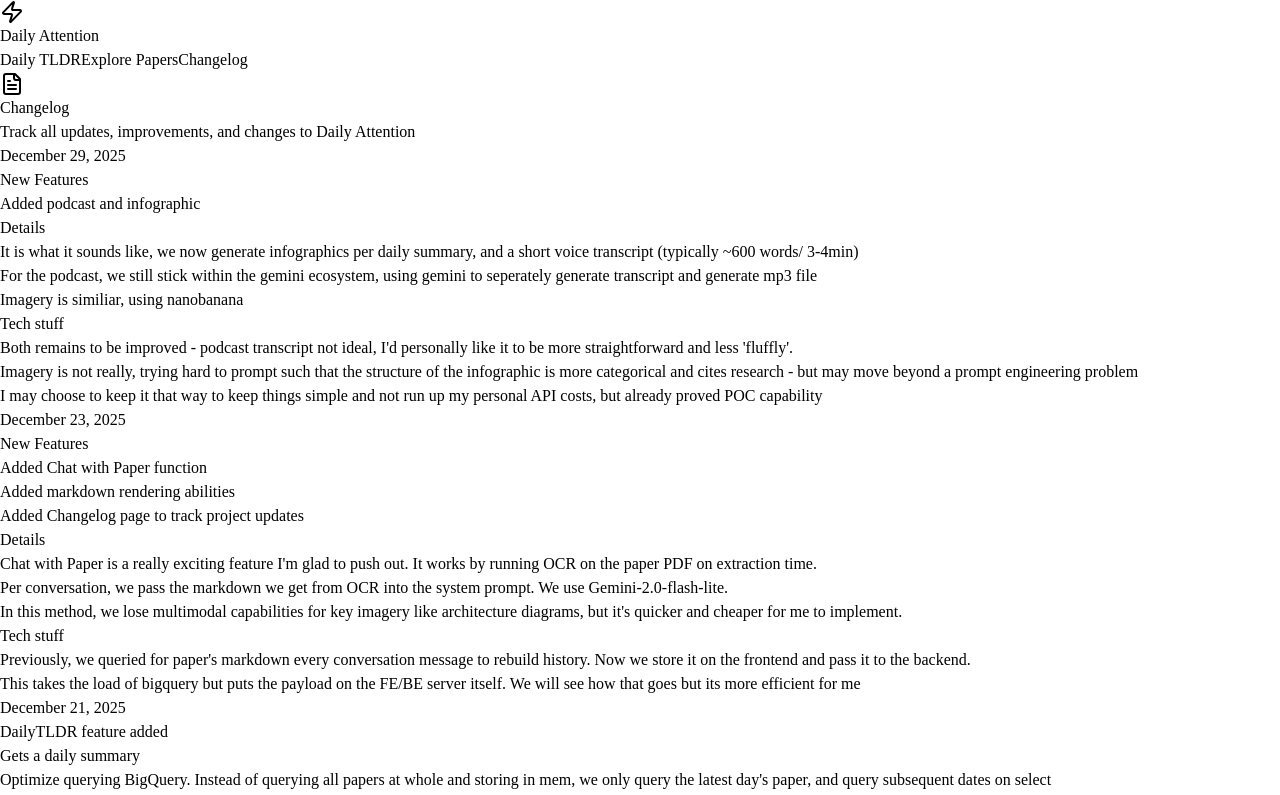
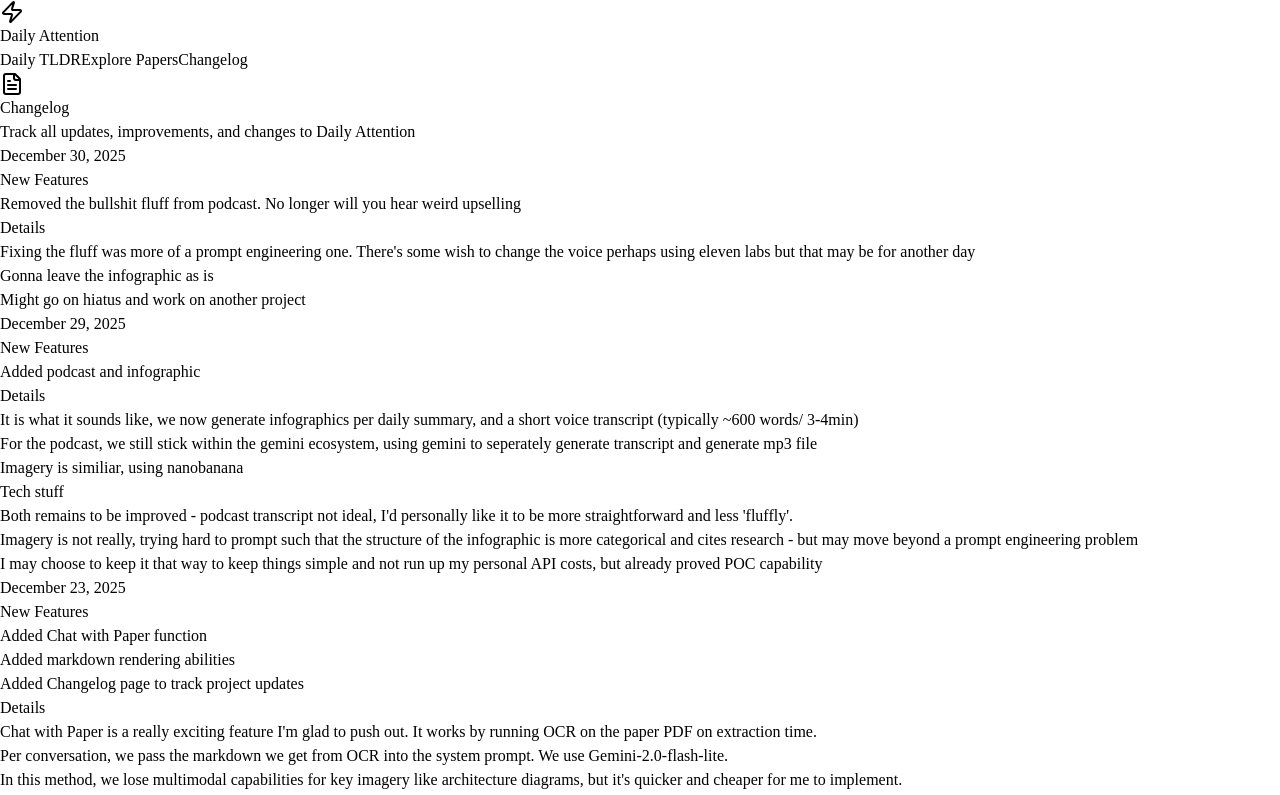
Before and after one commit to donavanyieh/Daily-Attention-UI, a React (Vite) app in the folder client/: page /changelog in a window 1280 px wide. Shown: the top 795 px of the page. Built offline with nearby package versions, Linux system fonts and the light colour scheme.

Commit message:
Final changelog in abit

```diff
--- a/client/src/pages/Changelog.tsx
+++ b/client/src/pages/Changelog.tsx
@@ -7,6 +7,19 @@
 const changelogEntries = [
   {
     id: 1,
+    content: `# December 30, 2025
+
+## New Features
+- Removed the bullshit fluff from podcast. No longer will you hear weird upselling
+
+## Details
+- Fixing the fluff was more of a prompt engineering one. There's some wish to change the voice perhaps using eleven labs but that may be for another day
+- Gonna leave the infographic as is
+- Might go on hiatus and work on another project
+`
+  },
+  {
+    id: 2,
     content: `# December 29, 2025
 
 ## New Features
@@ -24,7 +37,7 @@
 `
   },
   {
-    id: 2,
+    id: 3,
     content: `# December 23, 2025
 
 ## New Features
@@ -43,7 +56,7 @@
 `
   },
   {
-    id: 3,
+    id: 4,
     content: `# December 21, 2025
 
 ## DailyTLDR feature added
@@ -55,7 +68,7 @@
 `
   },
   {
-    id: 4,
+    id: 5,
     content: `# December 18, 2025
 
 ## Attention Daily is live!
```
